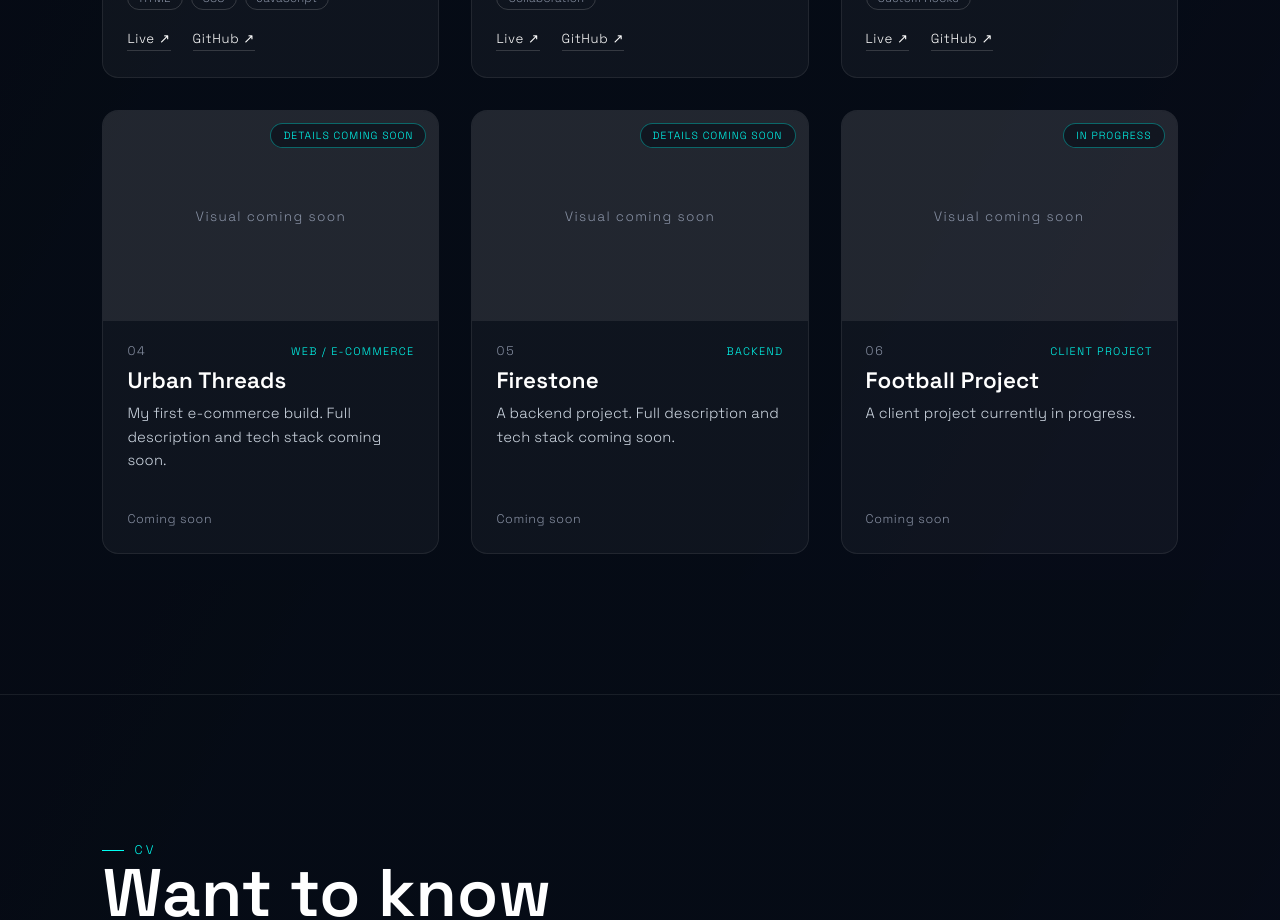
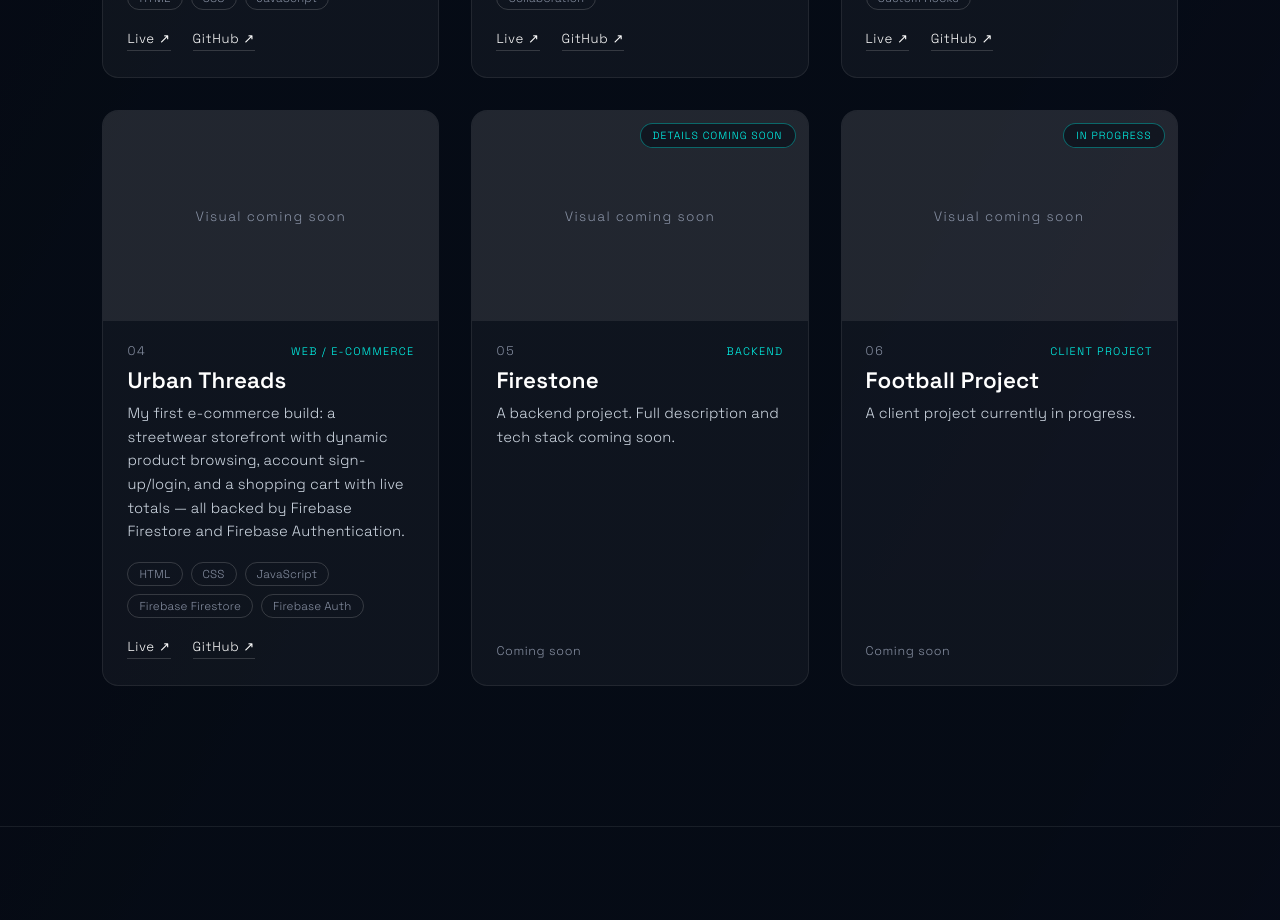
Before and after one commit to Qhawekazii/My-Portfolio, a React (Vite) app: page / in a window 1280 px wide. Shown: the part 4220-5140 px from the top of the page. Built offline with nearby package versions, Linux system fonts and the light colour scheme.

Commit message:
Fill in real details for Urban Threads project
Add live site, GitHub repo, and a description of the Firebase-backed
streetwear e-commerce build (Firestore for products/cart, Firebase Auth
for accounts).

```diff
--- a/src/data/projects.js
+++ b/src/data/projects.js
@@ -54,17 +54,16 @@ const projects = [
     live: "https://react-dog-search-app.vercel.app/",
     github: "https://github.com/hlatsiboy113-png/react-dog-search-app.git",
   },
-  // TODO: fill in real description, tech, image, and links once available
   {
     number: "04",
     name: "Urban Threads",
     type: "WEB / E-COMMERCE",
-    tech: [],
+    tech: ["HTML", "CSS", "JavaScript", "Firebase Firestore", "Firebase Auth"],
     image: "",
-    description: "My first e-commerce build. Full description and tech stack coming soon.",
-    live: "",
-    github: "",
-    status: { type: "progress", label: "Details Coming Soon" },
+    description:
+      "My first e-commerce build: a streetwear storefront with dynamic product browsing, account sign-up/login, and a shopping cart with live totals — all backed by Firebase Firestore and Firebase Authentication.",
+    live: "https://qhawekazii.github.io/Q-s-Urban-Threads/",
+    github: "https://github.com/Qhawekazii/Q-s-Urban-Threads.git",
   },
   // TODO: fill in real description, tech, image, and links once available
   {
```
